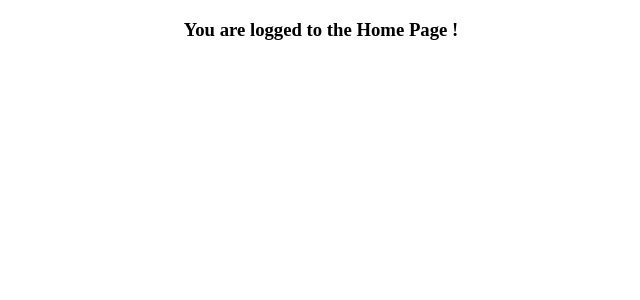
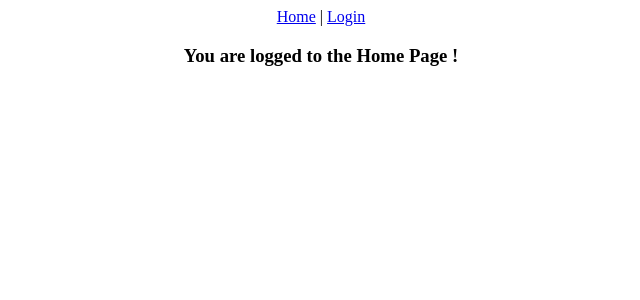
Before and after one commit to Aryan-ki-codepanti/django-react-auth-frontend, a React (Create React App) app: page / in a window 1280 px wide. Shown: the top 300 px of the page, without its empty margins (319-959 px from the left). Built offline with nearby package versions, Linux system fonts and the light colour scheme.

Commit message:
Added Header and  Private Route

```diff
--- a/src/App.js
+++ b/src/App.js
@@ -1,16 +1,27 @@
 import "./App.css";
 import Home from "./pages/Home";
-import { BrowserRouter as Router ,Route , Routes } from "react-router-dom";
+import { BrowserRouter as Router, Route, Routes } from "react-router-dom";
 import Login from "./pages/Login";
+import Header from "./components/Header";
+import PrivateRoute from "./utils/PrivateRoute";
+
 function App() {
     return (
         <div className="App">
-			<Router>
-				<Routes>
-					<Route path="/" element={ <Home /> } />
-					<Route path="/login" element={ <Login /> } />
-				</Routes>
-			</Router>
+            <Router>
+                <Header />
+                <Routes>
+                    <Route path="/" element={<Home />} />
+                    <Route
+                        path="/login"
+                        element={
+                            <PrivateRoute>
+                                <Login />
+                            </PrivateRoute>
+                        }
+                    />
+                </Routes>
+            </Router>
         </div>
     );
 }
--- /dev/null
+++ b/src/components/Header.jsx
@@ -0,0 +1,14 @@
+import React from 'react'
+import { Link } from 'react-router-dom'
+
+const Header = () => {
+    return (
+        <div>
+            <Link to="/">Home</Link>
+            <span> | </span>
+            <Link to="/login">Login</Link>
+        </div>
+    )
+}
+
+export default Header
--- /dev/null
+++ b/src/utils/PrivateRoute.jsx
@@ -0,0 +1,9 @@
+
+const PrivateRoute = ({children}) => {
+    console.log("PrivateRoute");
+    return (
+        {...children}
+    )
+}
+
+export default PrivateRoute
```
